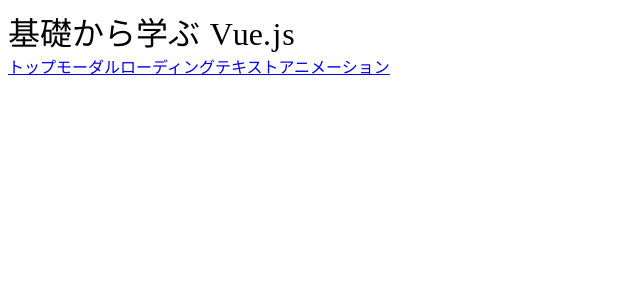
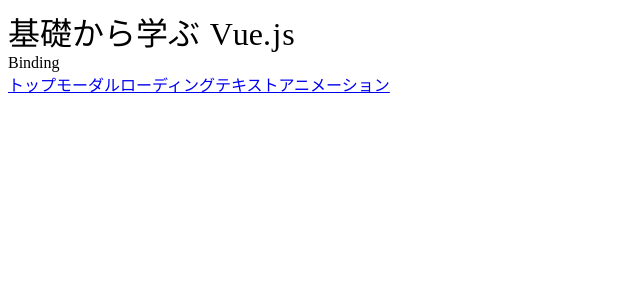
Before and after one commit to Hiromi-I/vue-practice, a Vue app: page /text-animation in a window 1280 px wide. Shown: the top 300 px of the page, without its empty margins (0-640 px from the left). Built offline with nearby package versions, Linux system fonts and the light colour scheme.

Commit message:
BindingTextAnimationを仮表示

```diff
--- /dev/null
+++ b/src/components/BindingTextAnimation.vue
@@ -0,0 +1,3 @@
+<template>
+  <div>Binding</div>
+</template>
--- a/src/views/TextAnimation.vue
+++ b/src/views/TextAnimation.vue
@@ -1,15 +1,18 @@
 <template>
   <div>
     <SCSSTextAnimation />
+    <BindingTextAnimation />
   </div>
 </template>
 
 <script>
 import SCSSTextAnimation from "@/components/SCSSTextAnimation";
+import BindingTextAnimation from "@/components/BindingTextAnimation";
 
 export default {
   components: {
     SCSSTextAnimation,
+    BindingTextAnimation,
   }
 };
 </script>
```
